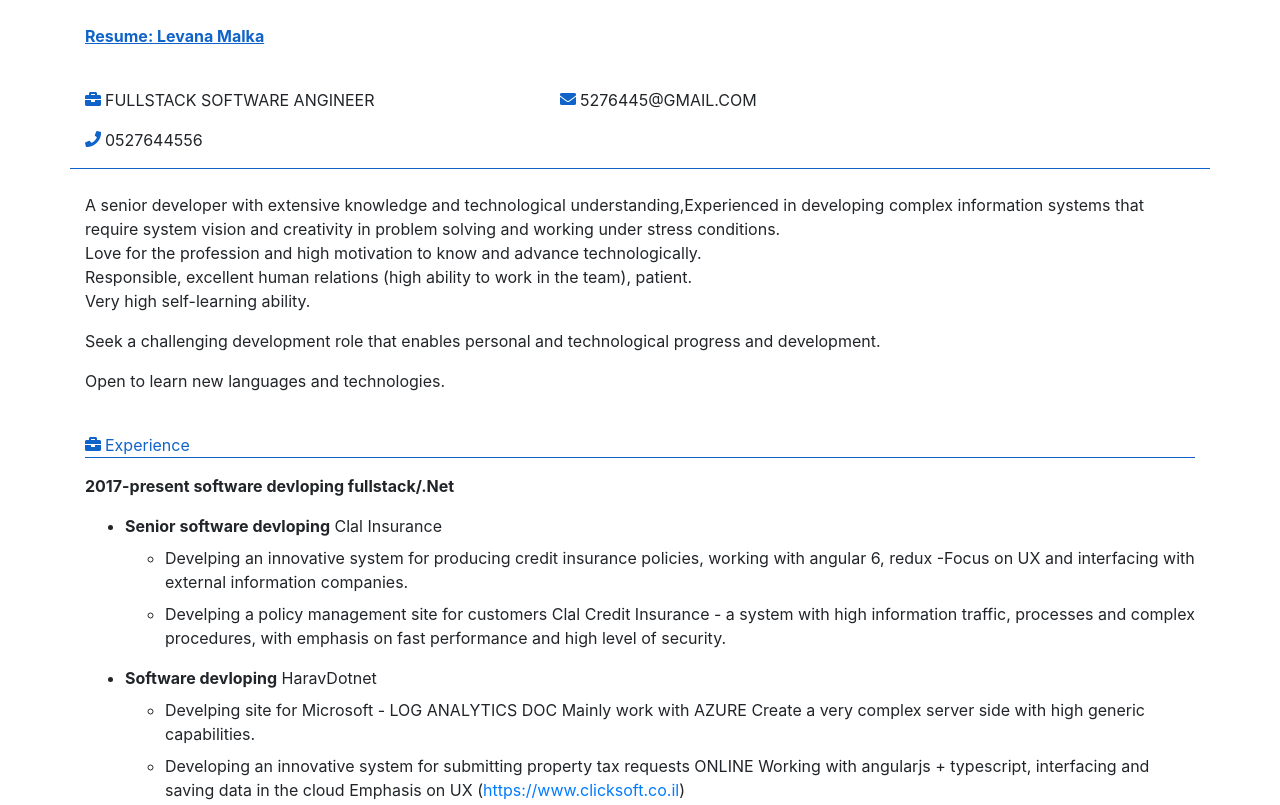
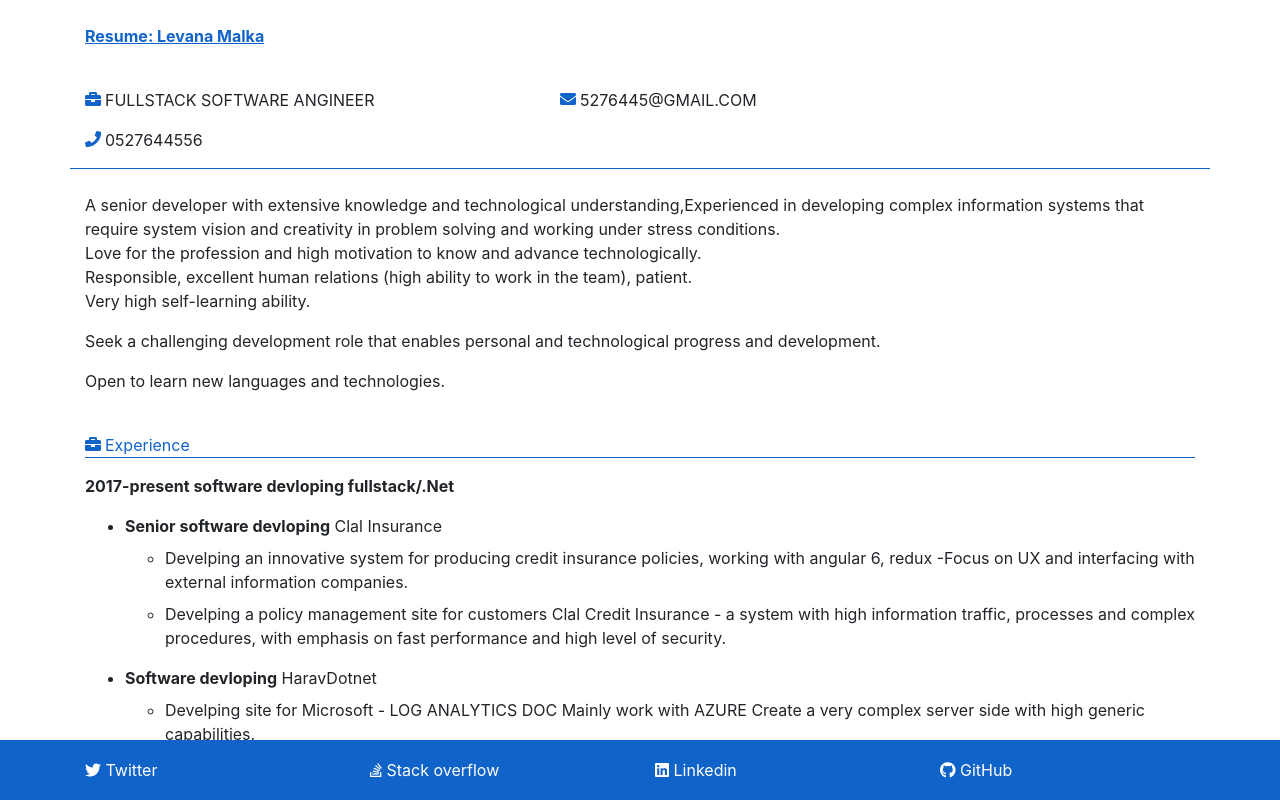
Before and after one commit to leenMalka/Resume, a plain HTML site: page index.html in a window 1280 px wide. Shown: the top 805 px of the page. Drawn offline with nearby package versions, Linux system fonts and the light colour scheme.

Commit message:
Update style.css

```diff
--- a/style.css
+++ b/style.css
@@ -48,3 +48,18 @@
 .header-color{
   color:rgb(16, 99, 201);
 }
+footer{
+    position: sticky;
+    bottom: 0;
+    width: 100%;
+    height: 60px;
+    line-height: 60px;
+  background:rgb(16, 99, 201);
+}
+footer a{
+    color:white;
+}
+footer a:hover{
+    color:grey;
+    text-decoration: none;
+}
```
